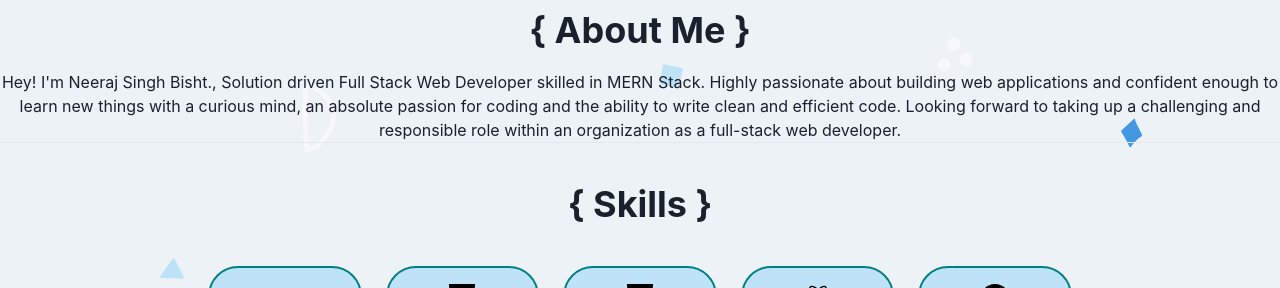
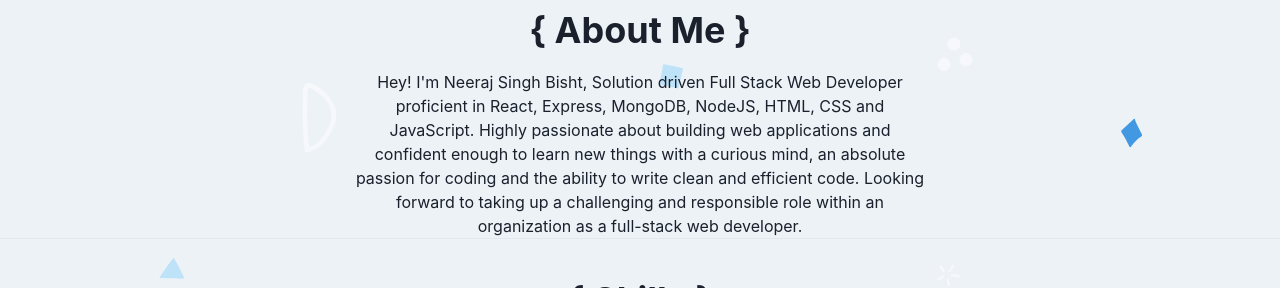
Before and after one commit to bisht1418/bisht1418.github.io, a React (Create React App) app: page / in a window 1280 px wide. Shown: the part 824-1112 px from the top of the page. Built offline with nearby package versions, Linux system fonts and the light colour scheme.

Commit message:
correct tech word

```diff
--- a/src/Pages/About/About.jsx
+++ b/src/Pages/About/About.jsx
@@ -1,5 +1,5 @@
 import React from "react";
-import { Box, Heading, Text } from "@chakra-ui/react";
+import { Box, Container, Heading, Text, Flex } from "@chakra-ui/react";
 
 const About = () => {
   return (
@@ -7,14 +7,22 @@
       <Heading pb="10px" lineHeight="tall">
         {`{ About Me }`}
       </Heading>
-      <Text id="user-detail-intro">
-        Hey! I'm Neeraj Singh Bisht., Solution driven Full Stack Web Developer
-        skilled in MERN Stack. Highly passionate about building web applications
-        and confident enough to learn new things with a curious mind, an
-        absolute passion for coding and the ability to write clean and efficient
-        code. Looking forward to taking up a challenging and responsible role
-        within an organization as a full-stack web developer.
-      </Text>
+
+      <Flex>
+        <Container>
+          <Text id="user-detail-intro">
+            Hey! I'm Neeraj Singh Bisht, Solution driven Full Stack Web
+            Developer proficient in React, Express, MongoDB, NodeJS, HTML, CSS
+            and JavaScript. Highly passionate about building web applications
+            and confident enough to learn new things with a curious mind, an
+            absolute passion for coding and the ability to write clean and
+            efficient code. Looking forward to taking up a challenging and
+            responsible role within an organization as a full-stack web
+            developer.
+          </Text>
+        </Container>
+      </Flex>
+
       <hr />
     </Box>
   );
```
